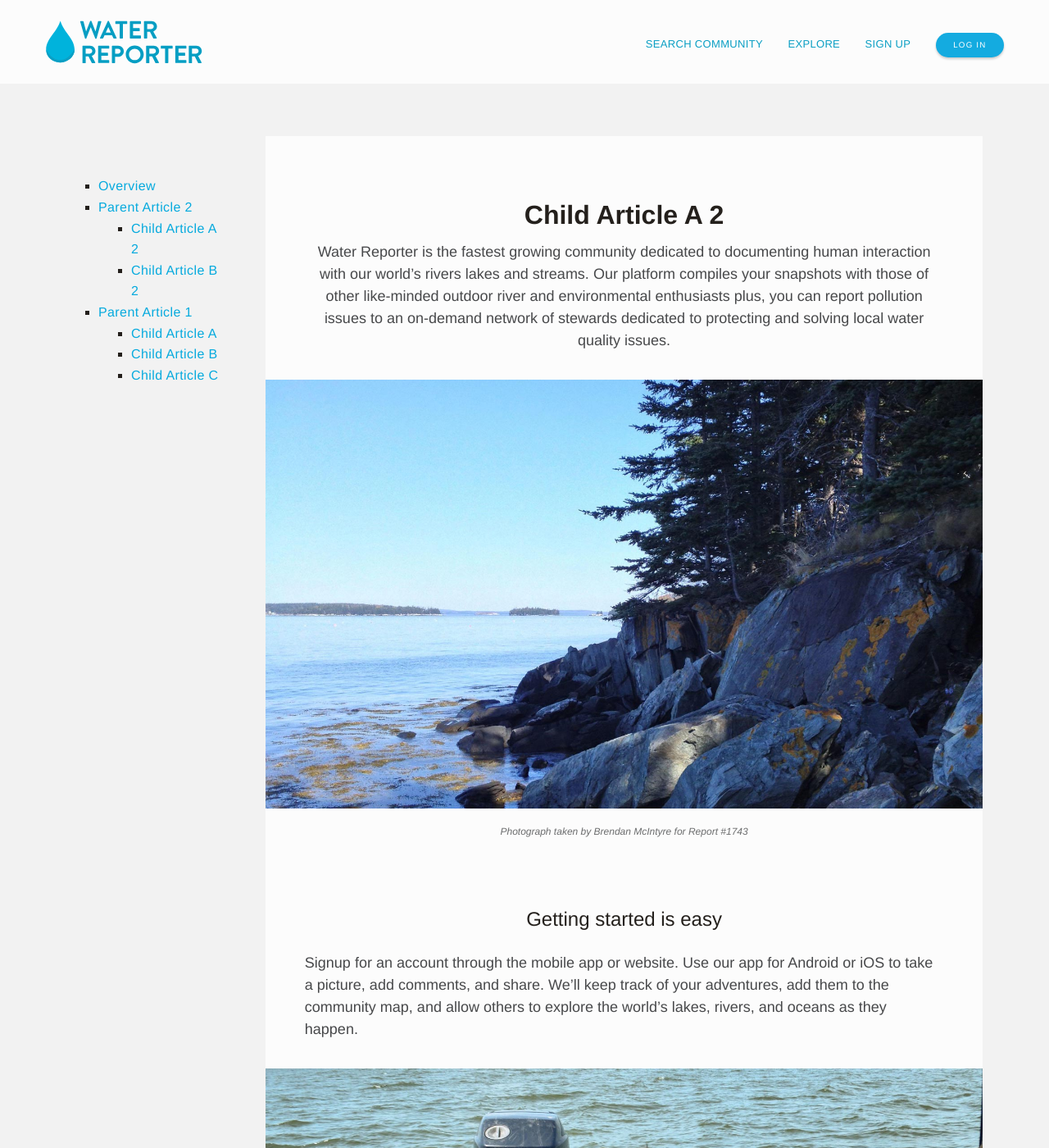
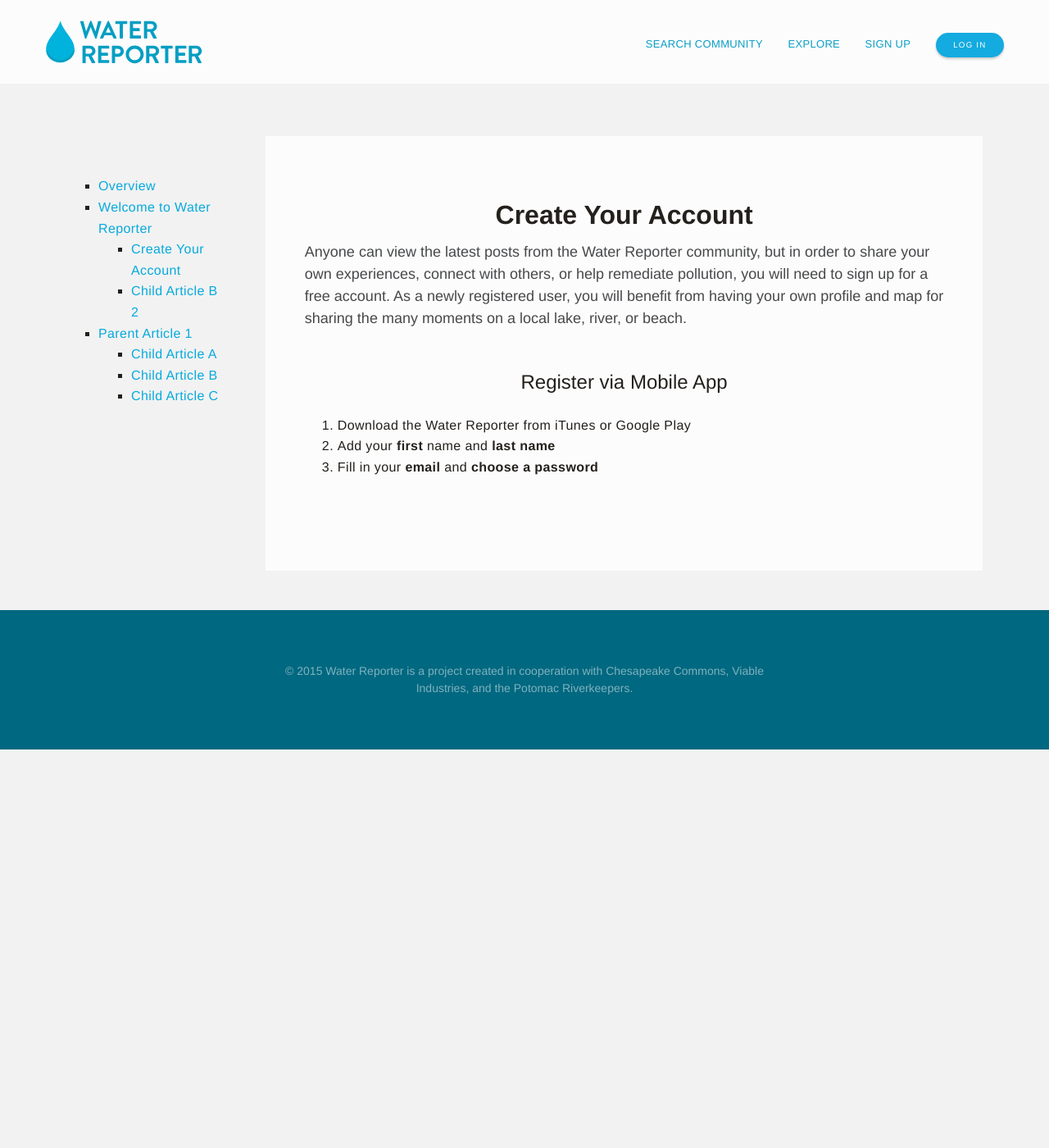
Before and after one commit to WaterReporter/help.waterreporter.org, a Jekyll site: the page built from _pages/child-a2.md, in a window 1280 px wide and 1400 px high. Shown: the whole window at 82% size. Built offline with Jekyll 4.4.1, drawn with Linux system fonts in a browser that asks for light colours; a script that is not in the unit is left out; some of the changed text lies outside the part shown.

Commit message:
Slogan through pages

```diff
--- a/_pages/child-a2.md
+++ b/_pages/child-a2.md
@@ -1,192 +1,26 @@
 ---
 permalink: "/parent-2/child-a2/"
 layout: page
-title:  "Child Article A 2"
+title:  "Create Your Account"
 navigation:
-  title: "Child Article A 2"
+  title: "Create Your Account"
   level: 2
   parent: "/parent-2/"
 ---
 
-<p class="text-center">
-  Water Reporter is the fastest growing community dedicated to documenting
-  human interaction with our world’s rivers lakes and streams. Our platform
-  compiles your snapshots with those of other like-minded outdoor river and
-  environmental enthusiasts plus, you can report pollution issues to an
-  on-demand network of stewards dedicated to protecting and solving local
-  water quality issues.
+<p>
+  Anyone can view the latest posts from the Water Reporter community, but in order to share your own experiences, connect with others, or help remediate pollution, you will need to sign up for a free account.  As a newly registered user, you will benefit from having your own profile and map for sharing the many moments on a local lake, river, or beach.
 </p>
 
-<figure class="media--image">
-  <a href="/reports/1743">
-    <img src="/images/content--about--cape.jpg" alt="" title="" width="100%">
-  </a>
-  <figcaption>
-    <a href="/reports/1743">
-      Photograph taken by Brendan McIntyre for Report #1743
-    </a>
-  </figcaption>
-</figure>
 
 <h2 class="text-center">
-  Getting started is easy
+  Register via Mobile App
 </h2>
 
-<p>
-  Signup for an account through the mobile app or website. Use our app for
-  Android or iOS to take a picture, add comments, and share. We’ll keep
-  track of your adventures, add them to the community map, and allow others
-  to explore the world’s lakes, rivers, and oceans as they happen.
+<p class="text-center">
+  <ol>
+    <li>Download the Water Reporter from iTunes or Google Play</li>
+    <li>Add your <strong>first</strong> name and <strong>last name</strong></li>
+    <li>Fill in your <strong>email</strong> and <strong>choose a password</strong></li>
+</ol>
 </p>
-
-<figure class="media--image">
-  <a href="/reports/1155">
-    <img src="/images/content--about--boat.jpg" alt="" title="" width="100%">
-  </a>
-  <figcaption>
-    <a href="/reports/1155">
-      Photograph taken by Jamie Brunkow for Report #1155
-    </a>
-  </figcaption>
-</figure>
-
-<h2 class="text-center">
-  Report and Resolve Water Pollution
-</h2>
-
-<p>
-  Noticed a trash dump, spill, or something that just doesn’t look right in
-  your waterway? Post it and our inspirational community of stewards will
-  help you get it fixed.
-</p>
-
-<p>
-  We’ll automatically connect you and your post with restoration professionals
-  working in your watershed. Allow you to easily view and comment on
-  progress toward addressing the water quality problem. Help you keep track
-  and share the issue’s you’ve worked with others to resolve.
-</p>
-
-<p>
-  With Water Reporter, anyone can be the catalyst that sparks a grassroots
-  stream cleanup or a new restoration project that improves the health of a
-  local waterway.
-</p>
-
-<figure class="media--image">
-  <a href="/reports/1155">
-    <img src="/images/content--about--discharge.jpg" alt="" title="" width="100%">
-  </a>
-  <figcaption>
-    <a href="/reports/1155">
-      Photograph taken by Jamie Brunkow for Report #1155
-    </a>
-  </figcaption>
-</figure>
-
-<h2 class="text-center">
-  Always Evolving, Constantly Improving
-</h2>
-
-<p>
-  We are always working to find new and more efficient ways to map
-  experiences on the water and expedite water quality remediation. Here is
-  are some of the latest functionality we’ve recently completed and will be
-  releasing in the near future.
-</p>
-
-<table class="table table--features">
-  <thead>
-    <tr>
-      <th>
-        Feature
-      </th>
-      <th>
-        Status
-      </th>
-    </tr>
-  </thead>
-  <tbody>
-    <tr>
-      <td>
-        <span class="title">Affiliate with Organization</span><br />
-        <span class="category">(Web + Mobile)</span>
-      </td>
-      <td>
-        <span class="status status--development">In Development</span>
-      </td>
-    </tr>
-    <tr>
-      <td>
-        <span class="title">Marking reports as remediated</span><br />
-        <span class="category">(Mobile)</span>
-      </td>
-      <td>
-        <span class="status status--development">In Development</span>
-      </td>
-    </tr>
-    <tr>
-      <td>
-        <span class="title">Push Notifications</span>
-      </td>
-      <td>
-        <span class="status status--development">In Development</span>
-      </td>
-    </tr>
-    <tr>
-      <td>
-        <span class="title">Search and Export</span><br />
-        <span class="category">(Admin)</span>
-      </td>
-      <td>
-        <span class="status status--complete">Complete</span>
-      </td>
-    </tr>
-    <tr>
-      <td>
-        <span class="title">Marking reports as remediated</span><br />
-        <span class="category">(Web)</span>
-      </td>
-      <td>
-        <span class="status status--complete">Complete</span>
-      </td>
-    </tr>
-    <tr>
-      <td>
-        <span class="title">Commenting on reports</span><br />
-        <span class="category">(Web)</span>
-      </td>
-      <td>
-        <span class="status status--complete">Complete</span>
-      </td>
-    </tr>
-    <tr>
-      <td>
-        <span class="title">Report Submission</span><br />
-        <span class="category">(Web)</span>
-      </td>
-      <td>
-        <span class="status status--complete">Complete</span>
-      </td>
-    </tr>
-    <tr>
-      <td>
-        <span class="title">Personalized Profile Page</span>
-      </td>
-      <td>
-        <span class="status status--complete">Complete</span>
-      </td>
-    </tr>
-  </tbody>
-</table>
-
-<h2 class="text-center">
-  Acting Locally, Expanding Globally
-</h2>
-
-<p>
-  Water Reporter users benefit from an ever expanding network of stewards
-  that actively field and respond to community pollution reports with the
-  goal to enhance local water quality. If you’d like to join our network and
-  help to address the many threats facing water quality, please get in touch.
-</p>
--- a/_pages/parent-2.md
+++ b/_pages/parent-2.md
@@ -1,45 +1,34 @@
 ---
 permalink: "/parent-2/"
 layout: page
-title:  "Parent Article 2"
+title:  "Welcome to Water Reporter"
 navigation:
-  title: "Parent Article 2"
+  title: "Welcome to Water Reporter"
   level: 1
   parent: null
 ---
 
-<p class="text-center">
-  Water Reporter is the fastest growing community dedicated to documenting
-  human interaction with our world’s rivers lakes and streams. Our platform
-  compiles your snapshots with those of other like-minded outdoor river and
-  environmental enthusiasts plus, you can report pollution issues to an
-  on-demand network of stewards dedicated to protecting and solving local
-  water quality issues.
+<p>
+  Water Reporter is the easiest way to document and map your experiences on the world's waterways. Use our app to snap a picture while on the river, describe your experience with a few words or hashtags, and share. We’ll keep track of your adventures, add them to the community map, and allow others to explore the world’s lakes, rivers, and oceans as they happen. We built Water Reporter to help tease out local knowledge on how humans interact with the the many watersheds around the globe.
 </p>
 
-<figure class="media--image">
-  <a href="/reports/1743">
-    <img src="/images/content--about--cape.jpg" alt="" title="" width="100%">
+<!-- <figure class="media--image">
+  <a href="/reports/1155">
+    <img src="/images/content--help--grace.jpg" alt="" title="" width="50%">
   </a>
   <figcaption>
-    <a href="/reports/1743">
-      Photograph taken by Brendan McIntyre for Report #1743
+    <a href="/reports/1670">
+      Photograph taken by John Dawes for Report #1670
     </a>
   </figcaption>
-</figure>
-
-<h2 class="text-center">
-  Getting started is easy
-</h2>
+</figure> -->
 
 <p>
-  Signup for an account through the mobile app or website. Use our app for
-  Android or iOS to take a picture, add comments, and share. We’ll keep
-  track of your adventures, add them to the community map, and allow others
-  to explore the world’s lakes, rivers, and oceans as they happen.
+  With Water Reporter, organizations and citizens have faster, more complete access to capture and share the real time needs of a river.  Noticed something that just doesn’t look right in your waterway? Report it and we’ll connect your issue to our network of watershed professionals to help resolve the problem. With a free account, you can track the actions taken by others to address a water quality threat. Our community allows anyone to be the catalyst that improves the health of a local waterway.
 </p>
 
-<figure class="media--image">
+
+<!-- <figure class="media--image">
   <a href="/reports/1155">
     <img src="/images/content--about--boat.jpg" alt="" title="" width="100%">
   </a>
@@ -189,4 +178,4 @@ navigation:
   that actively field and respond to community pollution reports with the
   goal to enhance local water quality. If you’d like to join our network and
   help to address the many threats facing water quality, please get in touch.
-</p>
+</p> -->
```
Also changed, not shown: images/content--help--grace.jpg (added).
